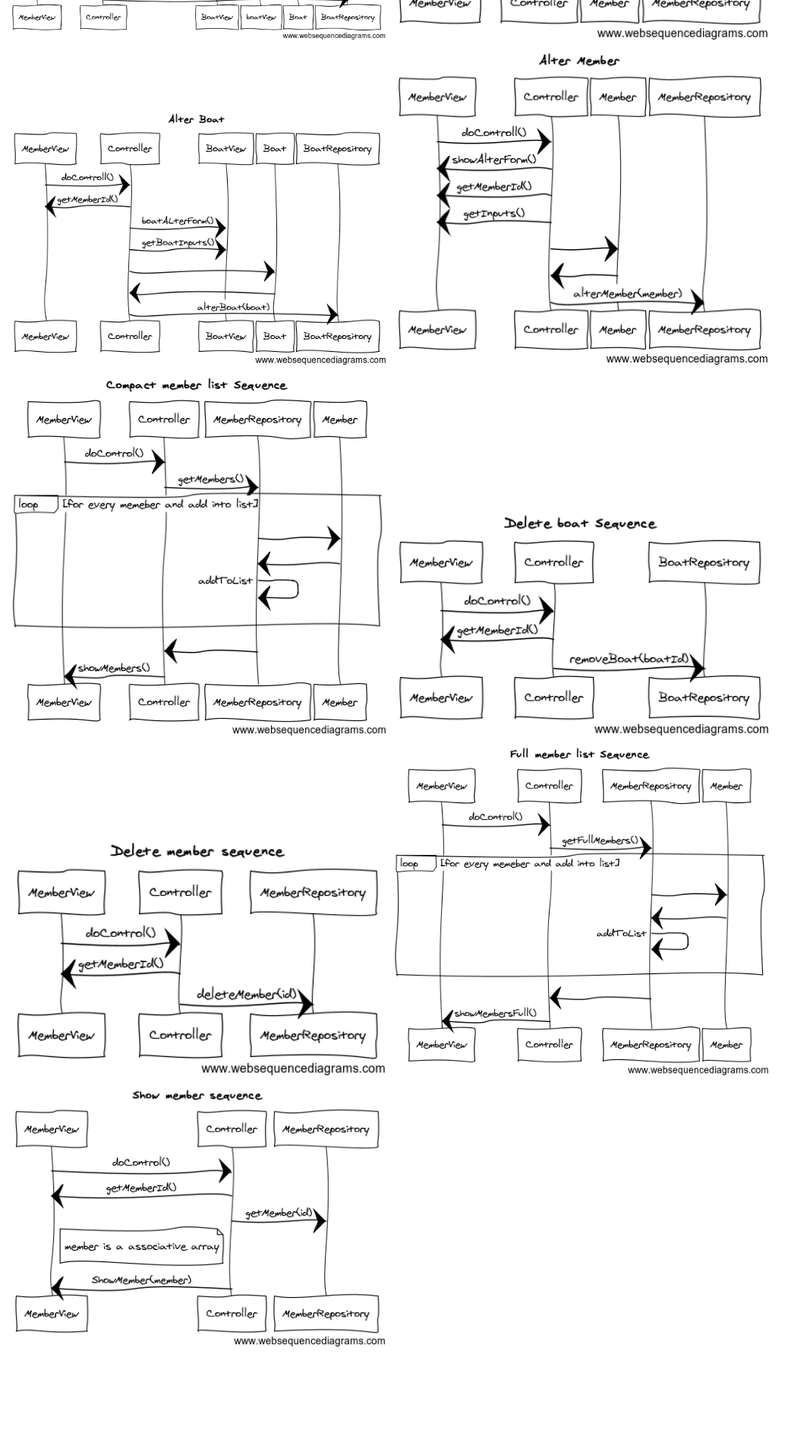
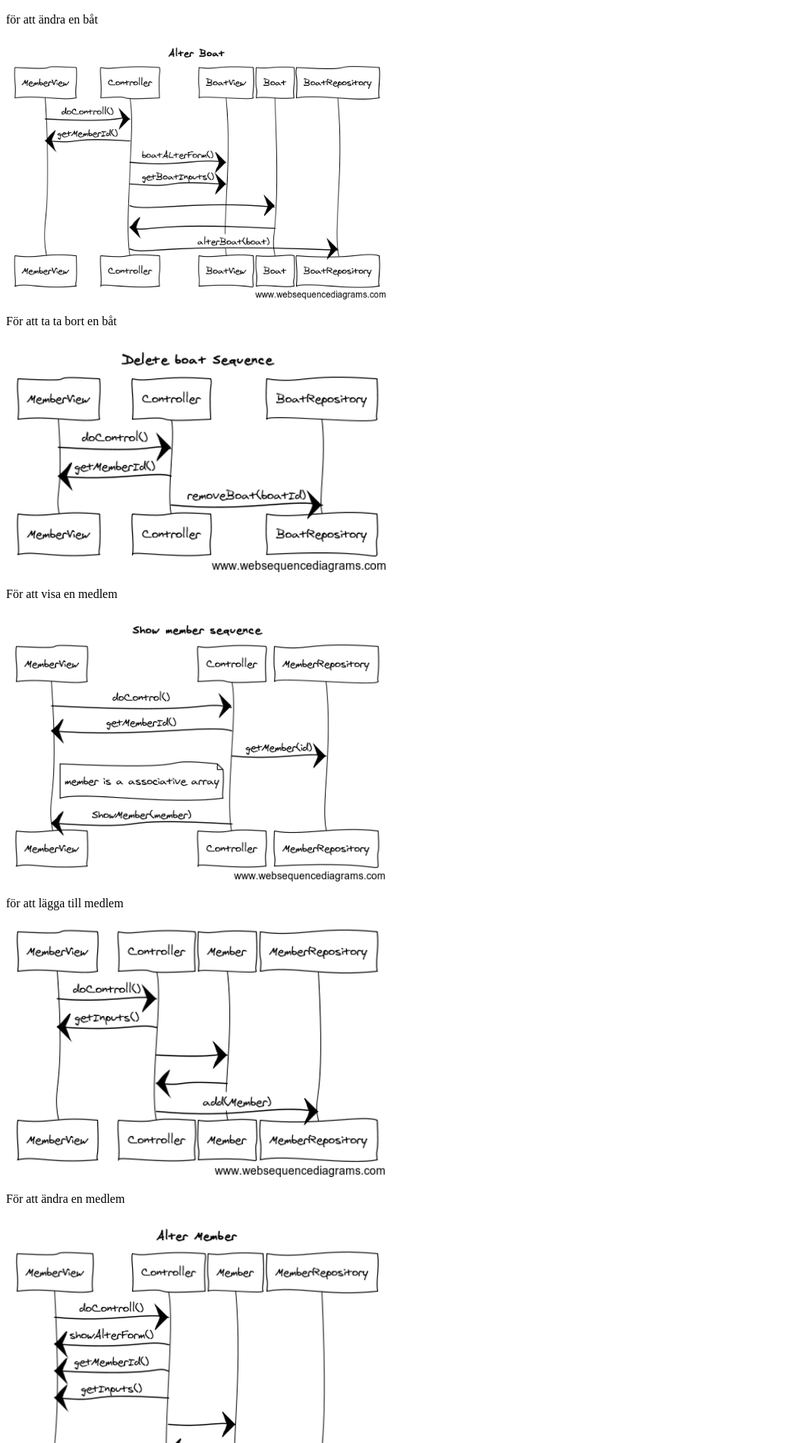
Before and after one commit to Guepen/Portfolio-Objektorienterad-analys-och-design-med-UML, a plain HTML site: page pages/ws2.html in a window 1280 px wide. Shown: the part 901-2800 px from the top of the page at 76% size, without its empty margins (0-1067 px from the left). Before the commit the page ends 2685 px from the top, so only its background shows below. Drawn offline with Linux system fonts and the light colour scheme.

Commit message:
struktur

```diff
--- a/pages/ws2.html
+++ b/pages/ws2.html
@@ -9,14 +9,25 @@
 <h4>Klassdiagram</h4>
 <img width="500" src="../images/ws2classDiagram.png">
 <h4>Sekvensdiagram</h4>
+<p>För att lägga till båt</p>
 <img width="500" src="../images/AddBoat.png">
+<p>för att ändra en båt</p>
+<img width="500" src="../images/ALterBoat.png">
+<p>För att ta ta bort en båt</p>
+<img width="500" src="../images/deleteBoat.png">
+<p>För att visa en medlem</p>
+<img width="500" src="../images/showMember.png">
+<P>för att lägga till medlem</P>
 <img width="500" src="../images/AddMember.png">
-<img width="500" src="../images/ALterBoat.png">
+<p>För att ändra en medlem</p>
 <img width="500" src="../images/AlterMember.png">
+<p>För att ta bort en medlem</p>
+<img width="500" src="../images/deleteMember.png">
+<p>För att visa en kompakt lista</p>
 <img width="500" src="../images/compactList.png">
-<img width="500" src="../images/deleteBoat.png">
-<img width="500" src="../images/deleteMember.png">
+<p>För att visa full lista</p>
 <img width="500" src="../images/fullList.png">
-<img width="500" src="../images/showMember.png">
+
+
 </body>
 </html>
```
